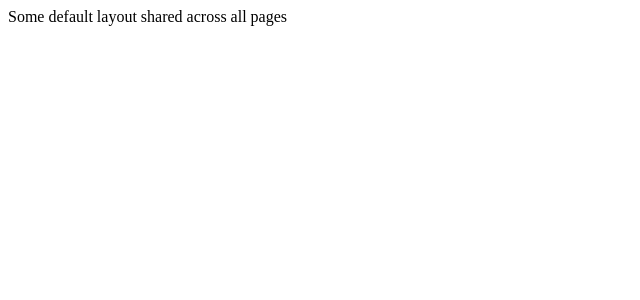
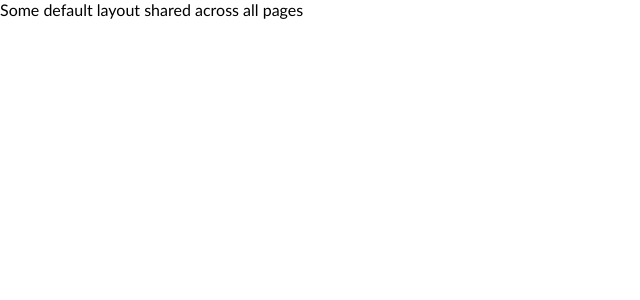
Before and after one commit to mullaney/new-kevin-kelly-nuxt, a Nuxt app: page / in a window 1280 px wide. Shown: the top 300 px of the page, without its empty margins (0-640 px from the left). Built offline with nearby package versions, Linux system fonts and the light colour scheme.

Commit message:
Add global CSS

```diff
--- /dev/null
+++ b/assets/global.css
@@ -0,0 +1,7 @@
+* {
+  font-family: 'Trebuchet MS', 'Lucida Sans Unicode', 'Lucida Grande', 'Lucida Sans', Arial, sans-serif;
+}
+
+body {
+  margin: 0;
+}
--- a/nuxt.config.ts
+++ b/nuxt.config.ts
@@ -1,5 +1,8 @@
 // https://nuxt.com/docs/api/configuration/nuxt-config
 export default defineNuxtConfig({
+  css: [
+    '@/assets/global.css',
+  ],
   typescript: {
     shim: false,
   },
```
